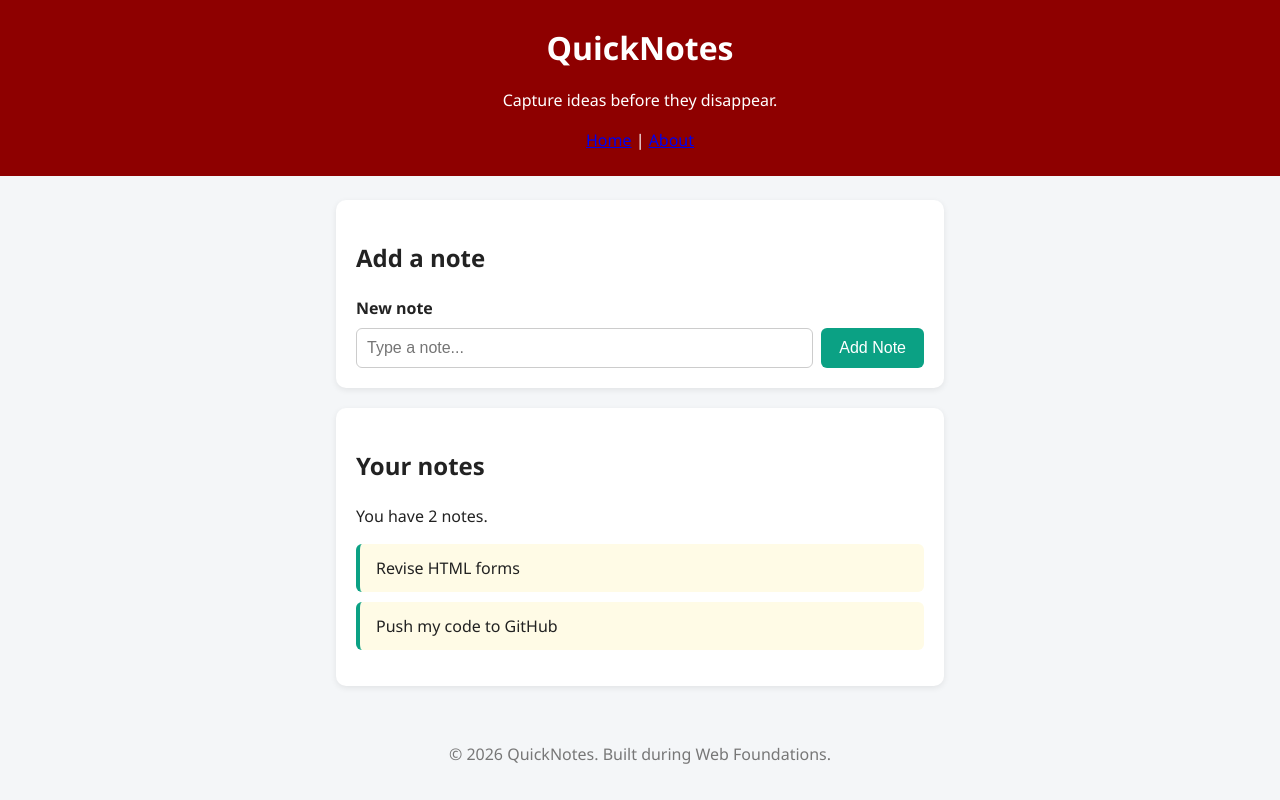
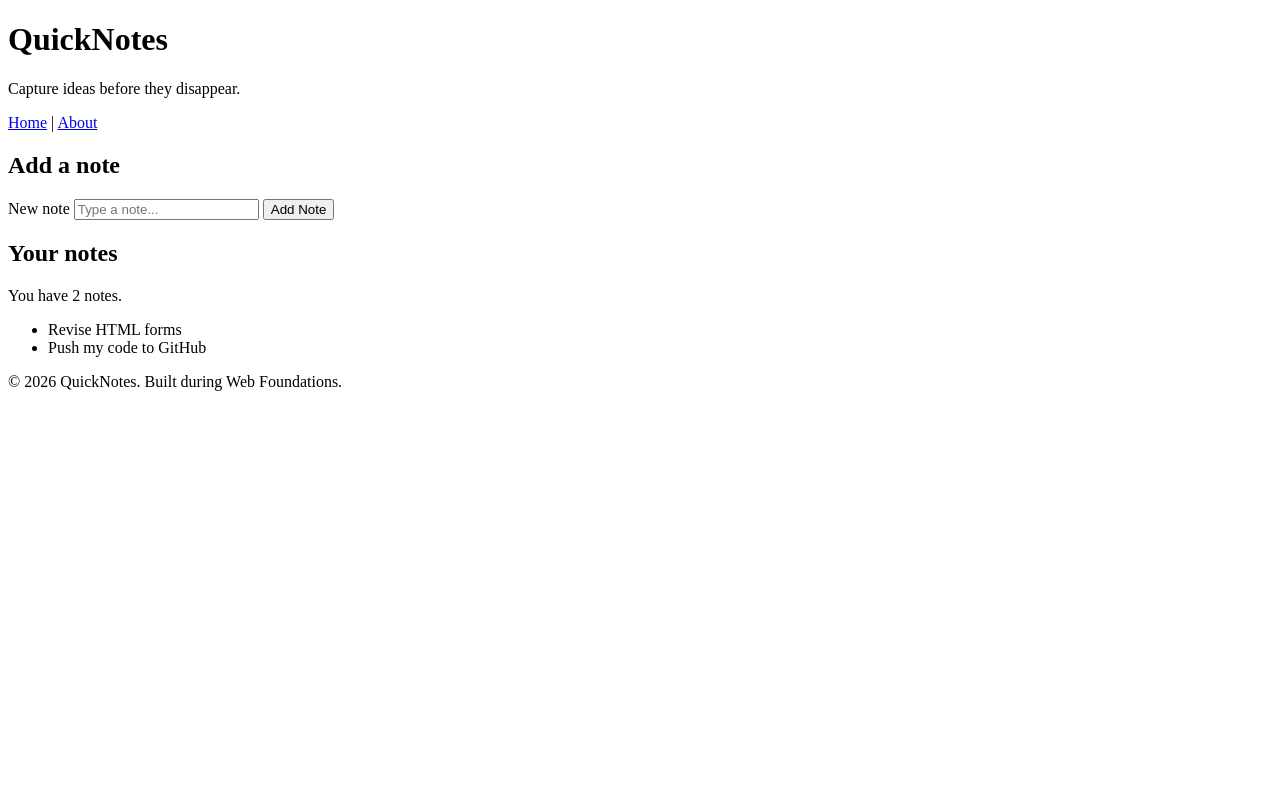
Before and after one commit to DGathinwa/web-foundations-days, a plain HTML site: page day1/index.html in a window 1280 px wide. Drawn offline with Linux system fonts and the light colour scheme.

Commit message:
Revert day 1 to pure HTML

```diff
--- a/day1/index.html
+++ b/day1/index.html
@@ -4,8 +4,6 @@
     <meta charset="UTF-8" />
     <meta name="viewport" content="width=device-width, initial-scale=1.0" />
     <title>QuickNotes</title>
-    <!-- The new CSS link below: -->
-    <link rel="stylesheet" href="style.css" />
   </head>
   <body>
     <header>
@@ -31,9 +29,8 @@
         <h2>Your notes</h2>
         <p id="note-count">You have 2 notes.</p>
         <ul id="notes-list">
-          <!-- The new classes below: -->
-          <li class="note">Revise HTML forms</li>
-          <li class="note">Push my code to GitHub</li>
+          <li>Revise HTML forms</li>
+          <li>Push my code to GitHub</li>
         </ul>
       </section>
     </main>
--- a/day1/style.css
+++ /dev/null
@@ -1,103 +0,0 @@
-/* 1. Reset: predictable sizing and no default body margin */
-*,
-*::before,
-*::after {
-  box-sizing: border-box;
-}
-
-body {
-  margin: 0;
-  font-family: "Segoe UI", Arial, sans-serif;
-  background-color: #f4f6f8;
-  color: #222;
-  line-height: 1.5;
-}
-
-/* 2. Header */
-header {
-  background-color: #8e0000;
-  color: white;
-  text-align: center;
-  padding: 24px 16px;
-}
-
-header h1 {
-  margin: 0;
-}
-
-/* 3. Centre the main content and limit its width */
-main {
-  max-width: 640px;
-  margin: 24px auto;
-  padding: 0 16px;
-}
-
-section {
-  background: white;
-  padding: 20px;
-  border-radius: 10px;
-  margin-bottom: 20px;
-  box-shadow: 0 2px 6px rgba(0, 0, 0, 0.08);
-}
-
-/* 4. Form layout with Flexbox */
-#note-form {
-  display: flex;
-  gap: 8px;
-  flex-wrap: wrap;
-}
-
-#note-form label {
-  width: 100%;
-  font-weight: bold;
-}
-
-#note-input {
-  flex: 1;
-  padding: 10px;
-  border: 1px solid #ccc;
-  border-radius: 6px;
-  font-size: 1rem;
-}
-
-button {
-  background-color: #0ba184;
-  color: white;
-  border: none;
-  padding: 10px 18px;
-  border-radius: 6px;
-  font-size: 1rem;
-  cursor: pointer;
-}
-
-button:hover {
-  background-color: #088a70;
-}
-
-/* 5. Notes list */
-#notes-list {
-  list-style: none;
-  padding: 0;
-}
-
-.note {
-  background-color: #fffbe6;
-  border-left: 4px solid #0ba184;
-  padding: 12px 16px;
-  margin-bottom: 10px;
-  border-radius: 6px;
-}
-
-/* 6. Footer */
-footer {
-  text-align: center;
-  color: #777;
-  padding: 16px;
-}
-
-/* 7. Phones */
-@media (max-width: 600px) {
-  #note-form {
-    flex-direction: column;
-  }
-}
```
